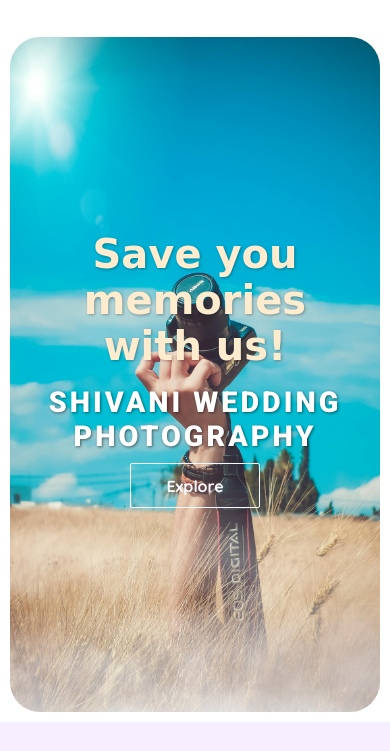
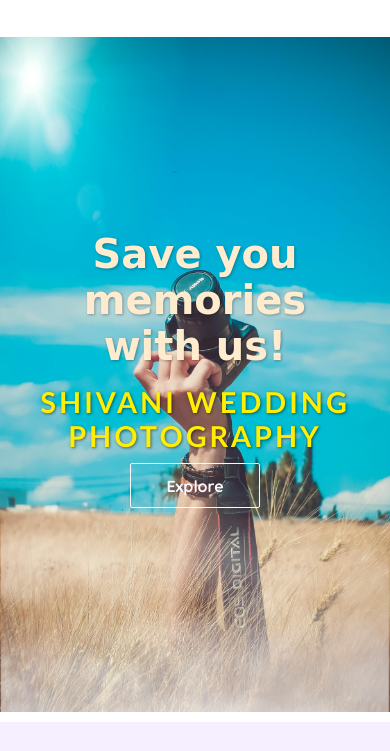
Before and after one commit to 2002-vetrivel/shivani_photography, a plain HTML site: page index.html in a window 390 px wide. Shown: the part 93-844 px from the top of the page. Drawn offline with nearby package versions, Linux system fonts and the light colour scheme; a web font is replaced by a local one.

Commit message:
Update main.css

```diff
--- a/main.css
+++ b/main.css
@@ -104,14 +104,12 @@ body {
     background-position: center center;
     background-repeat: no-repeat;
     background-size: cover;
-    height: 85vh;
+    height: 90vh;
     display: flex;
     align-items: center;
     justify-content: center;
     text-align: center;
-    border-radius: 30px;
-    margin: 10px;
-    margin-top: 100px;
+    margin-top: 80px;
 }
 
 
@@ -123,7 +121,7 @@ body {
 
 #content h1 {
     font-size: 4rem;
-    color: blanchedalmond;
+    color: ghostwhite;
     font-family: "Ephesis", cursive;
     margin-bottom: 1rem;
     text-shadow: 1px 1px 3px rgba(0, 0, 0, 0.3);
@@ -132,8 +130,9 @@ body {
 
 #content h2 {
     font-size: 4rem;
-    color: white;
+    color: rgb(255, 238, 0);
     text-transform: uppercase;
+    font-family:'Gill Sans', 'Gill Sans MT', Calibri, 'Trebuchet MS', sans-serif;
     font-weight: 900;
     letter-spacing: 3px;
     text-shadow: 1px 1px 3px rgba(0, 0, 0, 0.5);
@@ -964,10 +963,10 @@ footer p {
 }
 
 @media (max-width: 768px) {
-    footer h1
-    {
-        font-size: 1rem;
+    footer h1 {
+        font-size: 1.5rem;
     }
+
 
     .location-container {
         flex-direction: column;
@@ -1059,7 +1058,10 @@ input:invalid {
         width: 100%;
         text-align: center;
     }
-
+    footer h1
+    {
+        font-size: 1rem;
+    }
     #navigation.mobile-active .nav-links {
         display: flex;
     }
```
